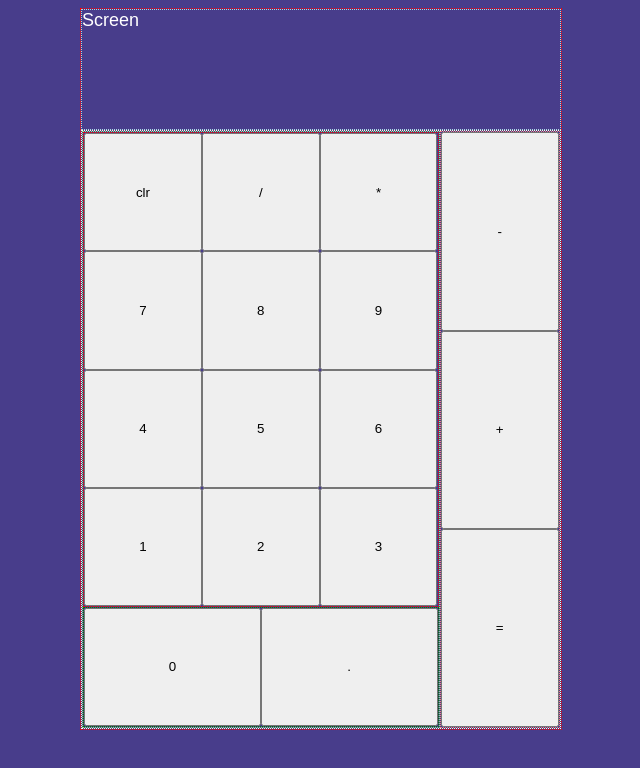
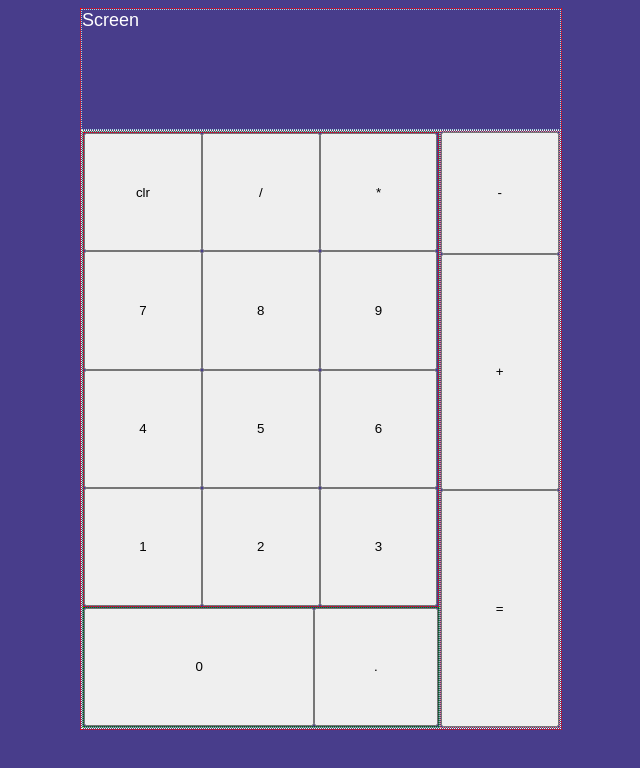
Before and after one commit to Raikho/calculator, a plain HTML site: page index.html in a window 1280 px wide. Shown: the whole page, without its empty margins (319-959 px from the left). Drawn offline with Linux system fonts and the light colour scheme.

Commit message:
resize buttons to resemble numpad

```diff
--- a/index.html
+++ b/index.html
@@ -34,14 +34,14 @@
                         </div>
                     </div>
                     <div class="bot flex-row">
-                        <button>0</button>
+                        <button id="zero">0</button>
                         <button>.</button>
                     </div>
                 </div>
                 <div class="right flex-col">
-                    <button>-</button>
-                    <button>+</button>
-                    <button>=</button>
+                    <button id="sub">-</button>
+                    <button id="add">+</button>
+                    <button id="eql">=</button>
                 </div>
             </div>
         </div>
--- a/style.css
+++ b/style.css
@@ -49,7 +49,6 @@ body {
     flex: 1;
     border: 1px dotted green;
 }
-
 .top>div {
     flex: 1;
 }
@@ -57,3 +56,8 @@ body {
 button {
     flex: 1;
 }
+button#add,
+button#eql,
+button#zero {
+    flex: 2;
+}
```
